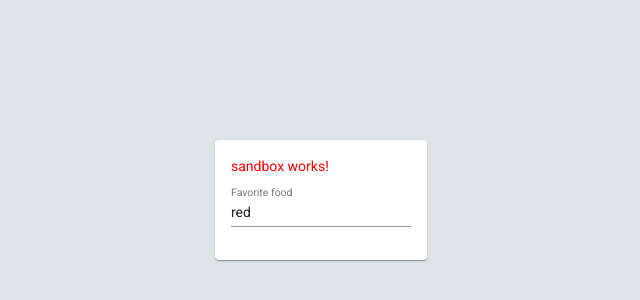
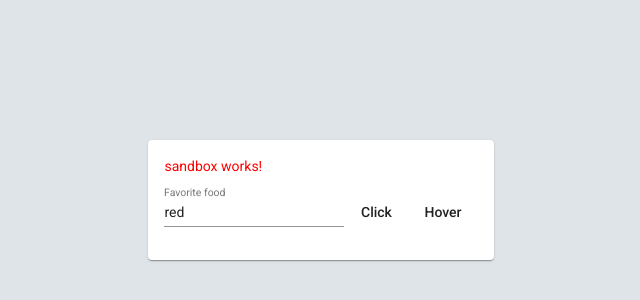
Before and after one commit to CivanErbay/FlatMatezAngular, an Angular app: page /sandbox in a window 1280 px wide. Shown: the part 200-500 px from the top of the page, without its empty margins (319-959 px from the left). Built offline with nearby package versions, Linux system fonts and the light colour scheme.

Commit message:
Add updateColor Form with DOM-Events

```diff
--- a/src/app/material/material.module.ts
+++ b/src/app/material/material.module.ts
@@ -2,13 +2,14 @@ import { NgModule } from '@angular/core';
 import { MatInputModule} from '@angular/material/input'
 import {MatSlideToggleModule} from '@angular/material/slide-toggle';
 import {MatCardModule} from '@angular/material/card';
-
+import {MatButtonModule} from '@angular/material/button';
 
 
 const MaterialComponents = [
   MatInputModule,
   MatSlideToggleModule,
-  MatCardModule
+  MatCardModule,
+  MatButtonModule
 ]
 
 @NgModule({
--- a/src/app/sandbox/sandbox.component.html
+++ b/src/app/sandbox/sandbox.component.html
@@ -1,10 +1,17 @@
 
-<!-- This Card is a code Example for 2 Way Binding
+<!-- This Card is a code Example for 2 Way Binding (property Binding)
  --><mat-card>
   <p [style.color]="themeColor">sandbox works!</p>
 
   <mat-form-field class="example-full-width">
     <mat-label>Favorite food</mat-label>
-    <input name="themeColor" matInput type="text" [(ngModel)]="themeColor"  />
+    <input name="themeColor" matInput [(ngModel)]="themeColor" type="text" />
   </mat-form-field>
+
+
+  <!-- This is event Binding -->
+  <button mat-button (click)="updateColor()">Click</button>
+
+<!--   Important: You can use all kind of DOM-Events and Trigger
+ -->  <button mat-button (mouseenter)="updateColor2()">Hover</button>
 </mat-card>
--- a/src/app/sandbox/sandbox.component.ts
+++ b/src/app/sandbox/sandbox.component.ts
@@ -14,4 +14,13 @@ export class SandboxComponent implements OnInit {
   ngOnInit(): void {
   }
 
+  updateColor() {
+    console.log("Whoop")
+    this.themeColor ="salmon";
+  }
+
+  updateColor2() {
+    this.themeColor = "blue"
+  }
+
 }
```
